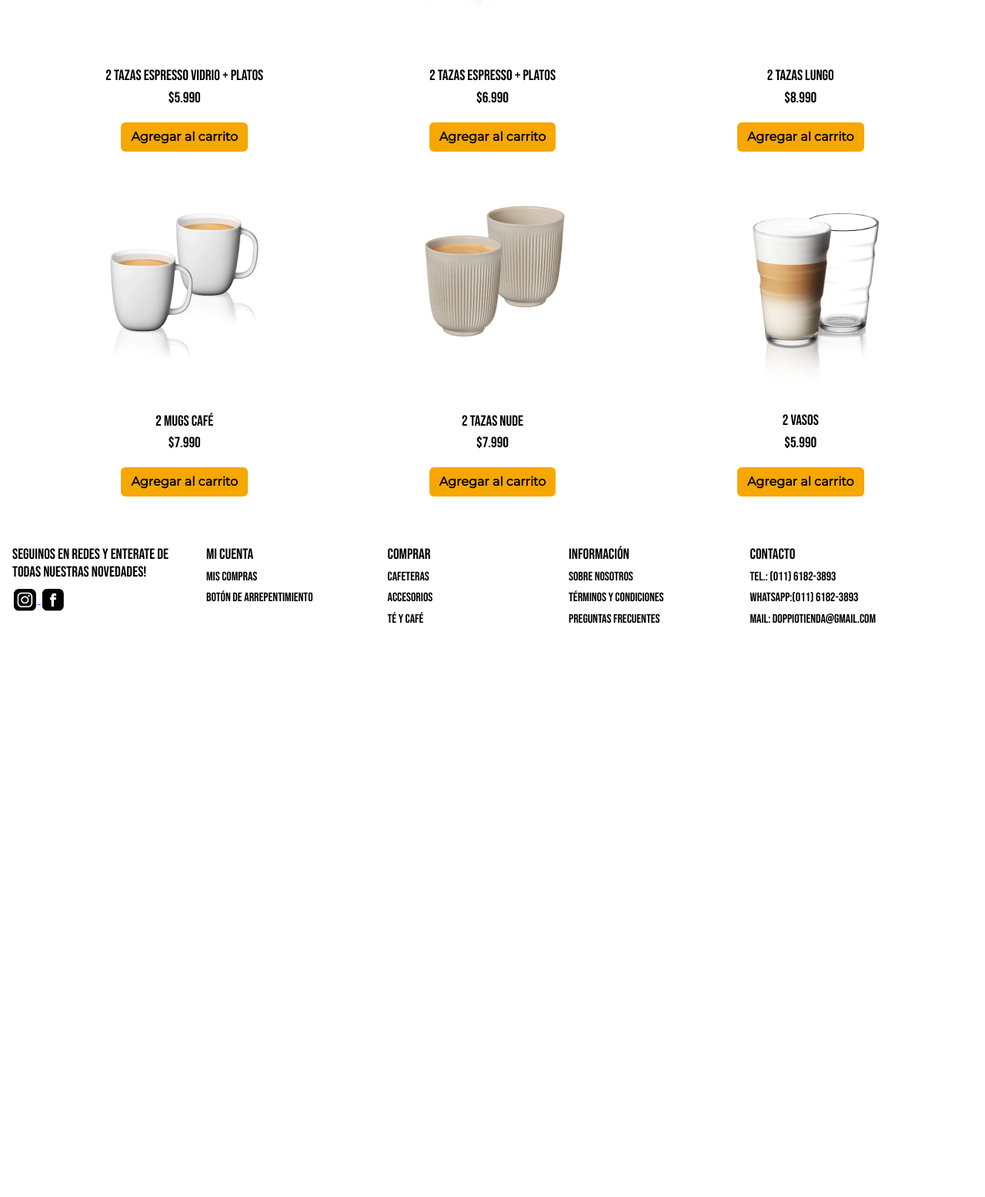
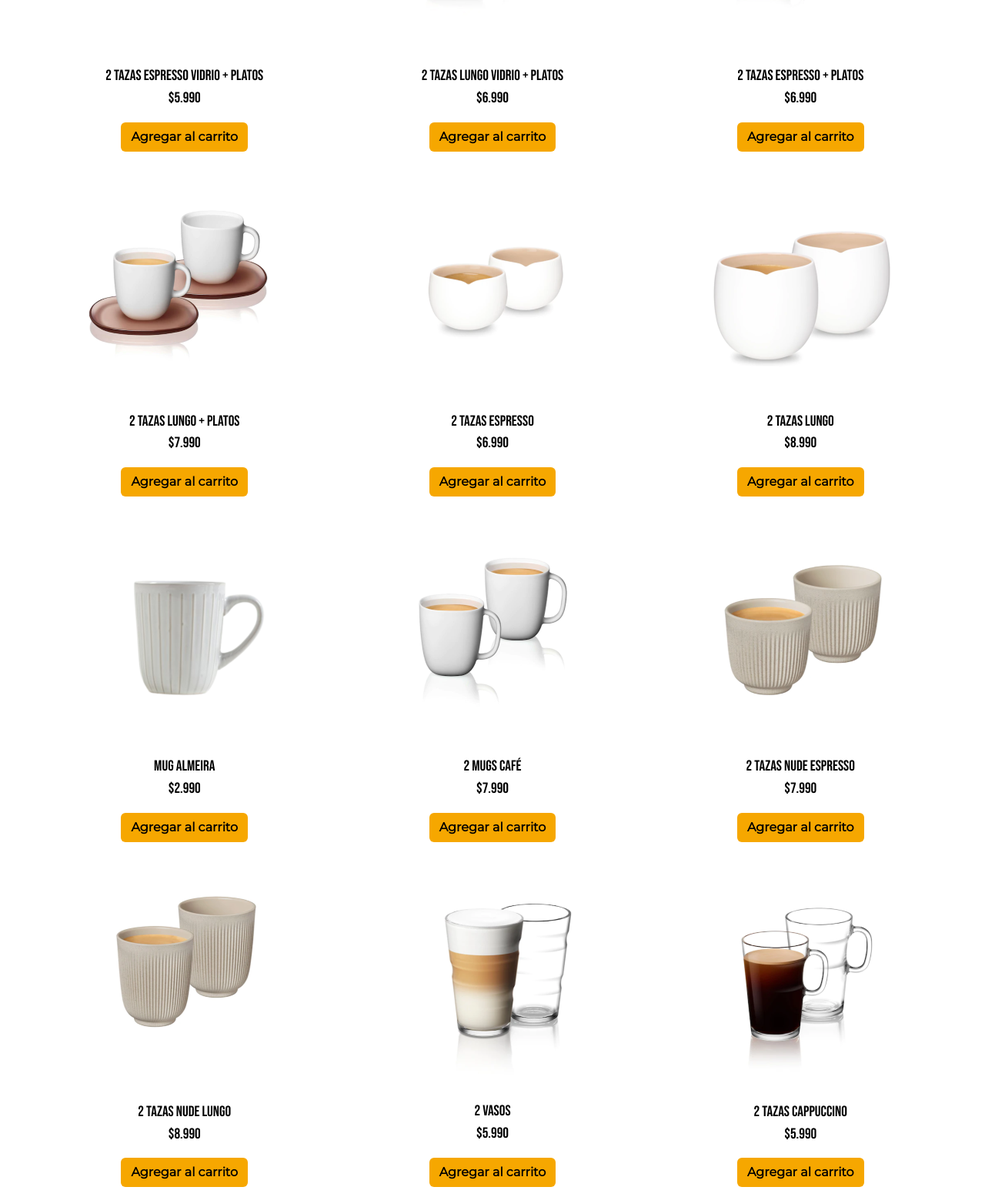
Before and after one commit to BelDiLullo/PF-DiLullo, a plain HTML site: page pages/vajilla.html in a window 1280 px wide. Shown: the part 475-2030 px from the top of the page at 77% size. Before the commit the page ends 1345 px from the top, so only its background shows below. Drawn offline with nearby package versions, Linux system fonts and the light colour scheme.

Commit message:
se finalizo catalogo de productos

```diff
--- a/css/style.css
+++ b/css/style.css
@@ -163,8 +163,6 @@ h6{
 
 
 
-
-
 .redes{
     height: 2em;
     width: auto;
--- a/pages/vajilla.html
+++ b/pages/vajilla.html
@@ -101,25 +101,58 @@
 
 
          <figure>
-            <img src="../images/vajilla/tazavidrio.png" alt="tazas de vidrio con platos">
+            <img src="../images/vajilla/tazavidrio.png" alt="tazas de vidrio con platos para espresso">
             <figcaption>2 Tazas espresso vidrio + platos</figcaption>
             <p class="price">$5.990</p>
             <a class="btn w-60">Agregar al carrito</a>
         </figure>
 
+
         <figure>
-            <img src="../images/vajilla/tazasespresso.png" alt="tazas de espresso con platos">
+          <img src="../images/vajilla/tazavidriolungo.png" alt="tazas de vidrio con platos para lungo">
+          <figcaption>2 Tazas lungo vidrio + platos</figcaption>
+          <p class="price">$6.990</p>
+          <a class="btn w-60">Agregar al carrito</a>
+      </figure>
+
+        <figure>
+            <img src="../images/vajilla/tazasespresso.png" alt="tazas lungo con platos">
             <figcaption>2 Tazas espresso + platos</figcaption>
             <p class="price">$6.990</p>
             <a class="btn w-60">Agregar al carrito</a>
         </figure>
 
         <figure>
-            <img src="../images/vajilla/lungo.png" alt="tazas para café lungo">
+          <img src="../images/vajilla/tazaslungo.png" alt="tazas lungo con platos">
+          <figcaption>2 Tazas lungo + platos</figcaption>
+          <p class="price">$7.990</p>
+          <a class="btn w-60">Agregar al carrito</a>
+      </figure>
+
+
+        <figure>
+          <img src="../images/vajilla/originespresso.png" alt="tazas para café espresso">
+          <figcaption>2 Tazas Espresso</figcaption>
+          <p class="price">$6.990</p>
+          <a class="btn w-60">Agregar al carrito</a>
+      </figure>
+
+        <figure>
+            <img src="../images/vajilla/originlungo.png" alt="tazas para café lungo">
             <figcaption>2 Tazas Lungo</figcaption>
             <p class="price">$8.990</p>
             <a class="btn w-60">Agregar al carrito</a>
         </figure>
+
+
+        <figure>
+          <img src="../images/vajilla/mugalmeira.png" alt="taza para café modelo Almeira">
+          <figcaption>Mug Almeira</figcaption>
+          <p class="price">$2.990</p>
+          <a class="btn w-60">Agregar al carrito</a>
+      </figure>
+
+
 
         <figure>
             <img src="../images/vajilla/tazacafe.png" alt="tazas blancas">
@@ -128,12 +161,24 @@
             <a class="btn w-60">Agregar al carrito</a>
         </figure>
 
+
         <figure>
-            <img src="../images/vajilla/tazasnude.png" alt="tazas color nude">
-            <figcaption>2 Tazas Nude</figcaption>
-            <p class="price">$7.990</p>
+          <img src="../images/vajilla/tazasnudeespresso.png" alt="tazas color nude pequeñas">
+          <figcaption>2 Tazas Nude espresso</figcaption>
+          <p class="price">$7.990</p>
+          <a class="btn w-60">Agregar al carrito</a>
+      </figure>
+
+
+        <figure>
+            <img src="../images/vajilla/tazasnude.png" alt="tazas color nude grandes">
+            <figcaption>2 Tazas Nude lungo</figcaption>
+            <p class="price">$8.990</p>
             <a class="btn w-60">Agregar al carrito</a>
         </figure>
+
+
+
 
         <figure>
             <img src="../images/vajilla/vasos.png" alt="vasos para café">
@@ -141,6 +186,16 @@
             <p class="price">$5.990</p>
             <a class="btn w-60">Agregar al carrito</a>
         </figure>
+
+
+        <figure>
+          <img src="../images/vajilla/viewmugs.png" alt="tazas para cappuccino">
+          <figcaption>2 Tazas Cappuccino</figcaption>
+          <p class="price">$5.990</p>
+          <a class="btn w-60">Agregar al carrito</a>
+      </figure>
+
+
           </div>
         </section>
       </main>
```
Also changed, not shown: index.html (+1 -0 lines), pages/cafeyte.html (+1 -1 lines), images/vajilla/lungo.png (deleted), images/vajilla/mug.png (deleted), images/vajilla/mugalmeira.png (added), images/vajilla/originespresso.png (added), images/vajilla/originlungo.png (added), images/vajilla/tazavidriolungo.png (added), images/vajilla/viewmugs.png (added).
